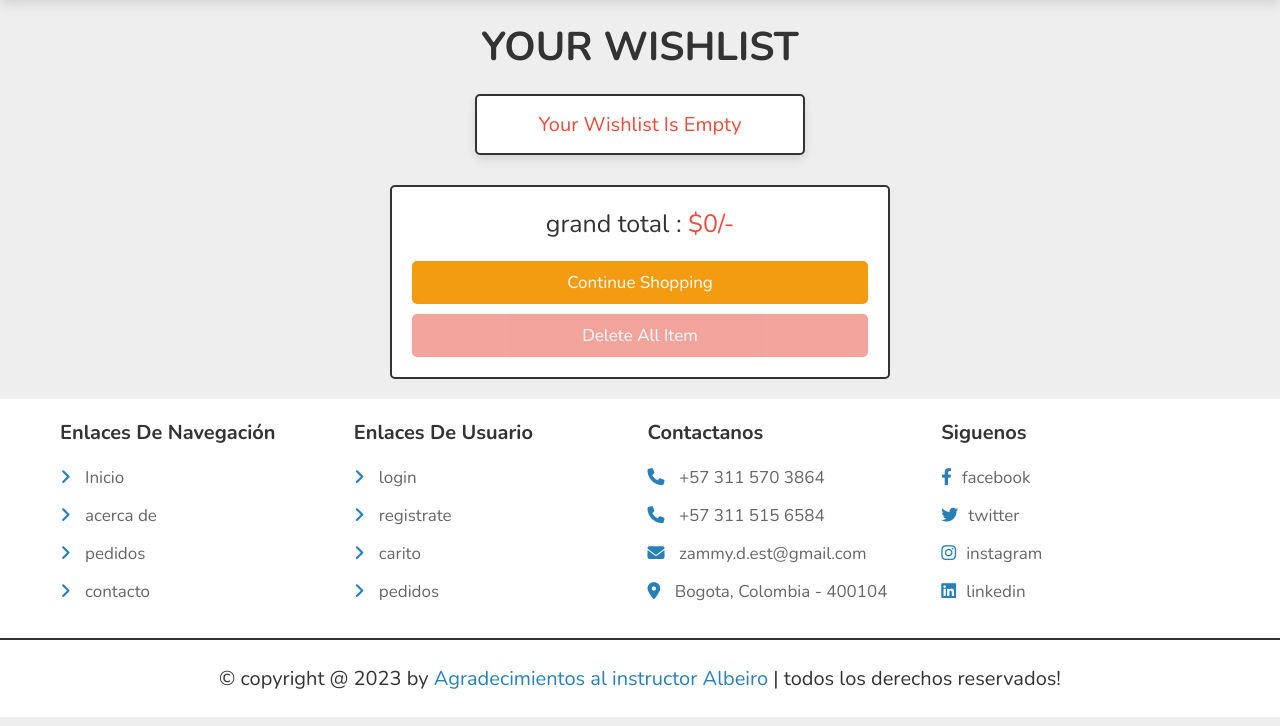
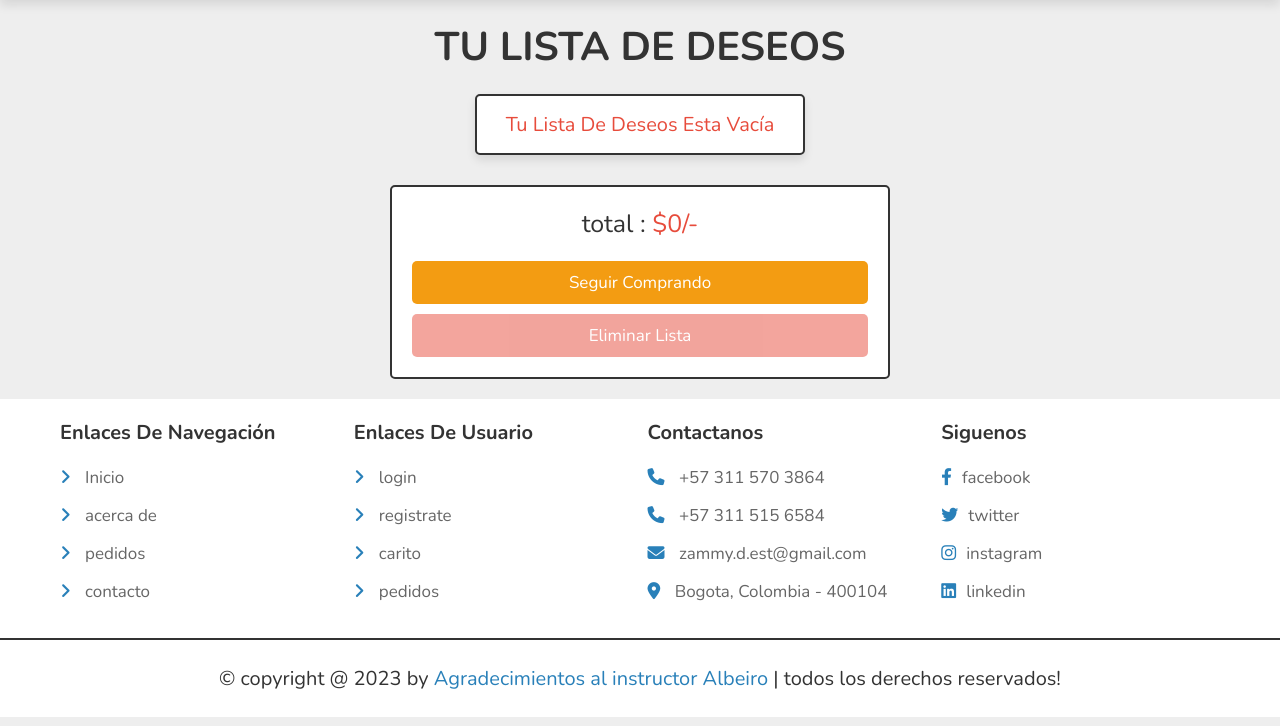
Before and after one commit to zammy-d/HappeFeet, a PHP site: page /wishlist.php in a window 1280 px wide. Shown: the part 74-800 px from the top of the page. Run offline with PHP 8.4, Linux system fonts and the light colour scheme; a user stored in the database is signed in; data comes from the database, SQL or seed files in the repository; data that the repository does not hold is empty; some libraries are stand-ins or nearby versions.

Commit message:
Se finaliza panel de usuario - tu lista de deseos

```diff
--- a/wishlist.php
+++ b/wishlist.php
@@ -33,7 +33,7 @@ if(isset($_GET['delete_all'])){
    <meta charset="UTF-8">
    <meta http-equiv="X-UA-Compatible" content="IE=edge">
    <meta name="viewport" content="width=device-width, initial-scale=1.0">
-   <title>wishlist</title>
+   <title>tu lista</title>
 
    <!-- font awesome cdn link  -->
    <link rel="stylesheet" href="https://cdnjs.cloudflare.com/ajax/libs/font-awesome/6.1.1/css/all.min.css">
@@ -48,7 +48,7 @@ if(isset($_GET['delete_all'])){
 
 <section class="products">
 
-   <h3 class="heading">your wishlist</h3>
+   <h3 class="heading">tu lista de deseos</h3>
 
    <div class="box-container">
 
@@ -79,15 +79,15 @@ if(isset($_GET['delete_all'])){
    <?php
       }
    }else{
-      echo '<p class="empty">your wishlist is empty</p>';
+      echo '<p class="empty">tu lista de deseos Esta vacía</p>';
    }
    ?>
    </div>
 
    <div class="wishlist-total">
-      <p>grand total : <span>$<?= $grand_total; ?>/-</span></p>
-      <a href="shop.php" class="option-btn">continue shopping</a>
-      <a href="wishlist.php?delete_all" class="delete-btn <?= ($grand_total > 1)?'':'disabled'; ?>" onclick="return confirm('delete all from wishlist?');">delete all item</a>
+      <p>total : <span>$<?= $grand_total; ?>/-</span></p>
+      <a href="shop.php" class="option-btn">seguir comprando</a>
+      <a href="wishlist.php?delete_all" class="delete-btn <?= ($grand_total > 1)?'':'disabled'; ?>" onclick="return confirm('delete all from wishlist?');">eliminar lista</a>
    </div>
 
 </section>
```
